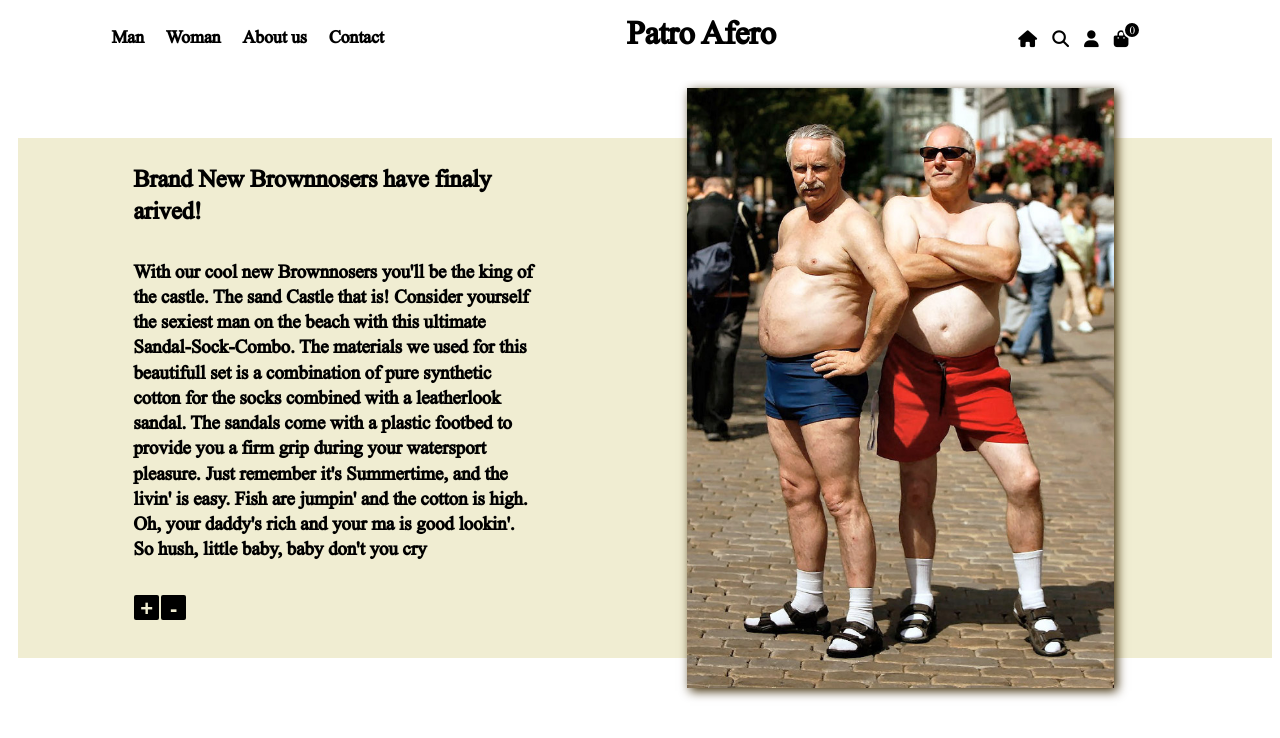
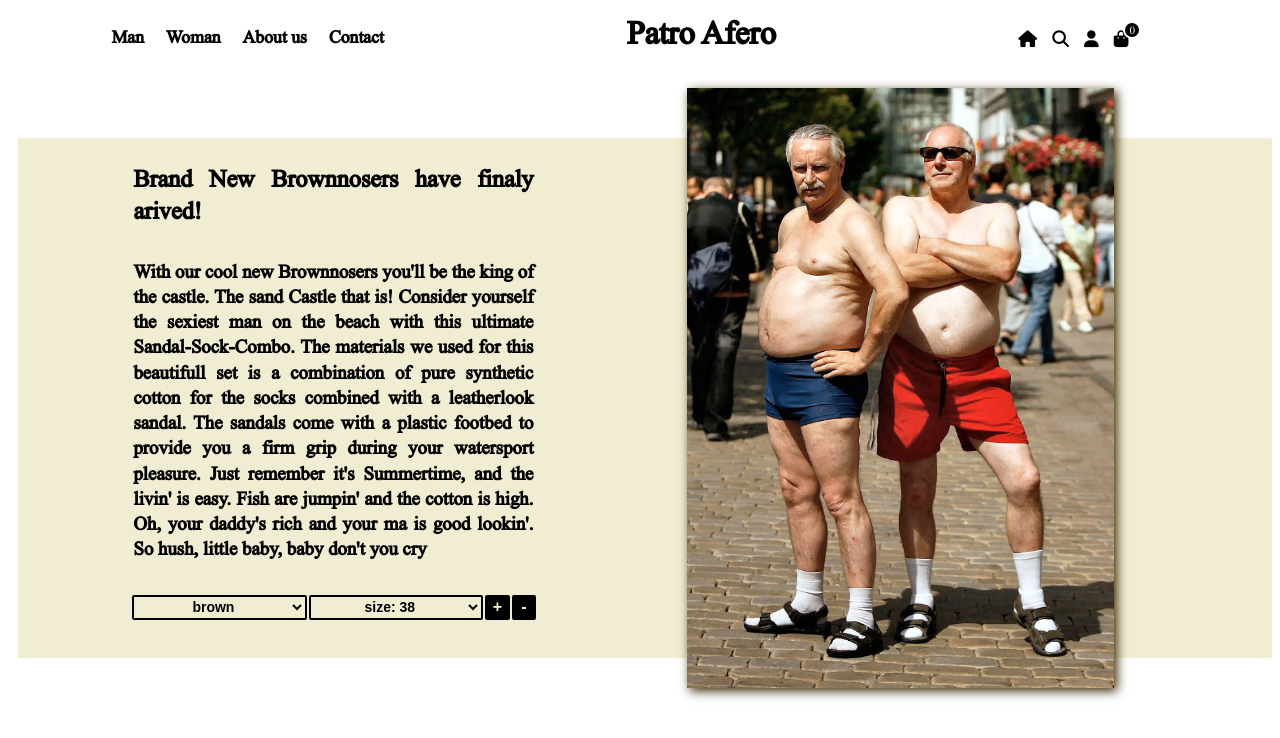
Before and after one commit to TG-web-dev-4/webshop-web-MichaelAular, a React (Create React App) app: page /man/summercollection in a window 1280 px wide. Shown: the top 738 px of the page. Built offline with nearby package versions, Linux system fonts and the light colour scheme.

Commit message:
dropdown menu in PP

```diff
--- a/src/components/Addtocartbuttons.js
+++ b/src/components/Addtocartbuttons.js
@@ -7,8 +7,8 @@ export default function AddButtons() {
 
   return (
     <>
-      <button className="CartButtons" onClick={() => dispatch(increment())} >+</button>
-      <button className="CartButtons" onClick={() => dispatch(decrement())} >-</button>
+      <button className="AddtocartButtons" onClick={() => dispatch(increment())} >+</button>
+      <button className="AddtocartButtons" onClick={() => dispatch(decrement())} >-</button>
     </>
   );
 };
--- /dev/null
+++ b/src/components/Colorselector.js
@@ -0,0 +1,12 @@
+const Colorselector = () => {
+
+    return (
+        <select className="colorselector">
+            <option value="brown">brown</option>
+            <option value="beige">beige</option>
+            <option value="beige">black</option>
+        </select>
+    )
+}
+
+export default Colorselector;
--- /dev/null
+++ b/src/components/Sizeselector.js
@@ -0,0 +1,16 @@
+const Sizeselector = () => {
+
+    return (
+        <select className="sizeselector">
+            <option value="38">size: 38</option>
+            <option value="38">size: 39</option>
+            <option value="38">size: 40</option>
+            <option value="38">size: 41</option>
+            <option value="38">size: 42</option>
+            <option value="38">size: 43</option>
+            <option value="38">size: 44</option>
+        </select>
+    )
+}
+
+export default Sizeselector;
--- a/src/css/_buttons.scss
+++ b/src/css/_buttons.scss
@@ -15,7 +15,7 @@
     }
 }
 
-.CartButtons {
+.AddtocartButtons {
     background-color: $black;
     color: $offwhite;
     border: none;
@@ -24,7 +24,7 @@
     border-radius: 2px;
     margin: 1px;
     font-weight: bolder;
-    font-size: 22px;
+    font-size: 16px;
     &:hover {
         color: $midbrown;
     }
--- /dev/null
+++ b/src/css/_colorselector.scss
@@ -0,0 +1,16 @@
+.colorselector {
+    text-align: center;
+    background-color: $offwhite;
+    color: $black;
+    border: 2px solid $black;
+    height: 25px;
+    width: 180px;
+    border-radius: 2px;
+    margin: 1px;
+    font-weight: bolder;
+    font-size: 14px;
+    &:hover {
+        color: $midbrown;
+        background-color: $black;
+    }
+}
--- a/src/css/_productpage.scss
+++ b/src/css/_productpage.scss
@@ -18,7 +18,17 @@
 }
 
 .productpage_text {
+    text-align: justify;
     width: 400px;
     margin-right: 12vw;
     line-height: 0.9;
 }
+
+.productpage_button_container {
+    position: relative;;
+    display: flex;
+    flex-direction: row;
+    height: 40px;
+    width: 406px;
+    left: -2px;
+}
--- /dev/null
+++ b/src/css/_sizeselector.scss
@@ -0,0 +1,16 @@
+.sizeselector {
+    text-align: center;
+    background-color: $offwhite;
+    color: $black;
+    border: 2px solid $black;
+    height: 25px;
+    width: 180px;
+    border-radius: 2px;
+    margin: 1px;
+    font-weight: bolder;
+    font-size: 14px;
+    &:hover {
+        color: $midbrown;
+        background-color: $black;
+    }
+}
--- a/src/css/main.css
+++ b/src/css/main.css
@@ -139,7 +139,7 @@ span {
   color: #d59d24;
 }
 
-.CartButtons {
+.AddtocartButtons {
   background-color: black;
   color: #f0edd2;
   border: none;
@@ -148,9 +148,9 @@ span {
   border-radius: 2px;
   margin: 1px;
   font-weight: bolder;
-  font-size: 22px;
+  font-size: 16px;
 }
-.CartButtons:hover {
+.AddtocartButtons:hover {
   color: #d59d24;
 }
 
@@ -193,9 +193,53 @@ span {
 }
 
 .productpage_text {
+  text-align: justify;
   width: 400px;
   margin-right: 12vw;
   line-height: 0.9;
+}
+
+.productpage_button_container {
+  position: relative;
+  display: flex;
+  flex-direction: row;
+  height: 40px;
+  width: 406px;
+  left: -2px;
+}
+
+.sizeselector {
+  text-align: center;
+  background-color: #f0edd2;
+  color: black;
+  border: 2px solid black;
+  height: 25px;
+  width: 180px;
+  border-radius: 2px;
+  margin: 1px;
+  font-weight: bolder;
+  font-size: 14px;
+}
+.sizeselector:hover {
+  color: #d59d24;
+  background-color: black;
+}
+
+.colorselector {
+  text-align: center;
+  background-color: #f0edd2;
+  color: black;
+  border: 2px solid black;
+  height: 25px;
+  width: 180px;
+  border-radius: 2px;
+  margin: 1px;
+  font-weight: bolder;
+  font-size: 14px;
+}
+.colorselector:hover {
+  color: #d59d24;
+  background-color: black;
 }
 
 body {
--- a/src/css/main.scss
+++ b/src/css/main.scss
@@ -3,9 +3,10 @@
 @import './colors';
 @import './home';
 @import './buttons';
-@import './summercollection';
 @import './oops';
 @import './productpage';
+@import './sizeselector';
+@import './colorselector';
 
 body {
     position: absolute;
--- a/src/routes/man/summercollection.js
+++ b/src/routes/man/summercollection.js
@@ -1,6 +1,8 @@
 import Addbuttons from "../../components/Addtocartbuttons";
 import React, { useEffect} from "react";
 import { useSelector } from "react-redux";
+import Sizeselector from "../../components/Sizeselector";
+import Colorselector from "../../components/Colorselector";
 
 export default function Summercollection() {
   useEffect(() => {
@@ -20,13 +22,16 @@ export default function Summercollection() {
       <div className="productpage_text">
         <h2>{item.title}</h2>
         <h3>{item.info}</h3>
+        <div className="productpage_button_container">
+        <Colorselector/>
+        <Sizeselector/>
         <Addbuttons/>
+        </div>
       </div>
 
         <img className="productpage_pic" src={require(`../../images/photo/${item.imgName}`)} />
         {/* <div className="productpage_lyric">{item.lyric}</div> */}
 
-
     </div>
   );
 }
```
Also changed, not shown: src/css/_summercollection.scss (deleted), 1 other file (tests, documents, lock files or other folders).
